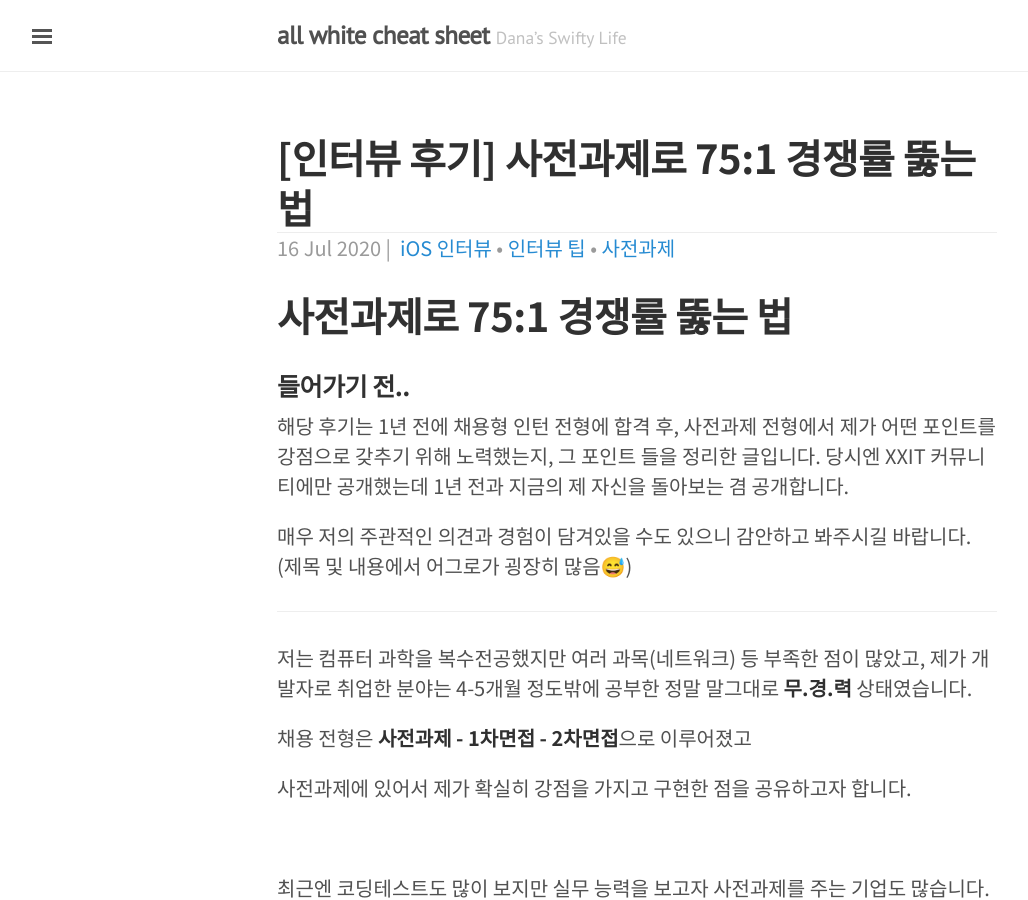
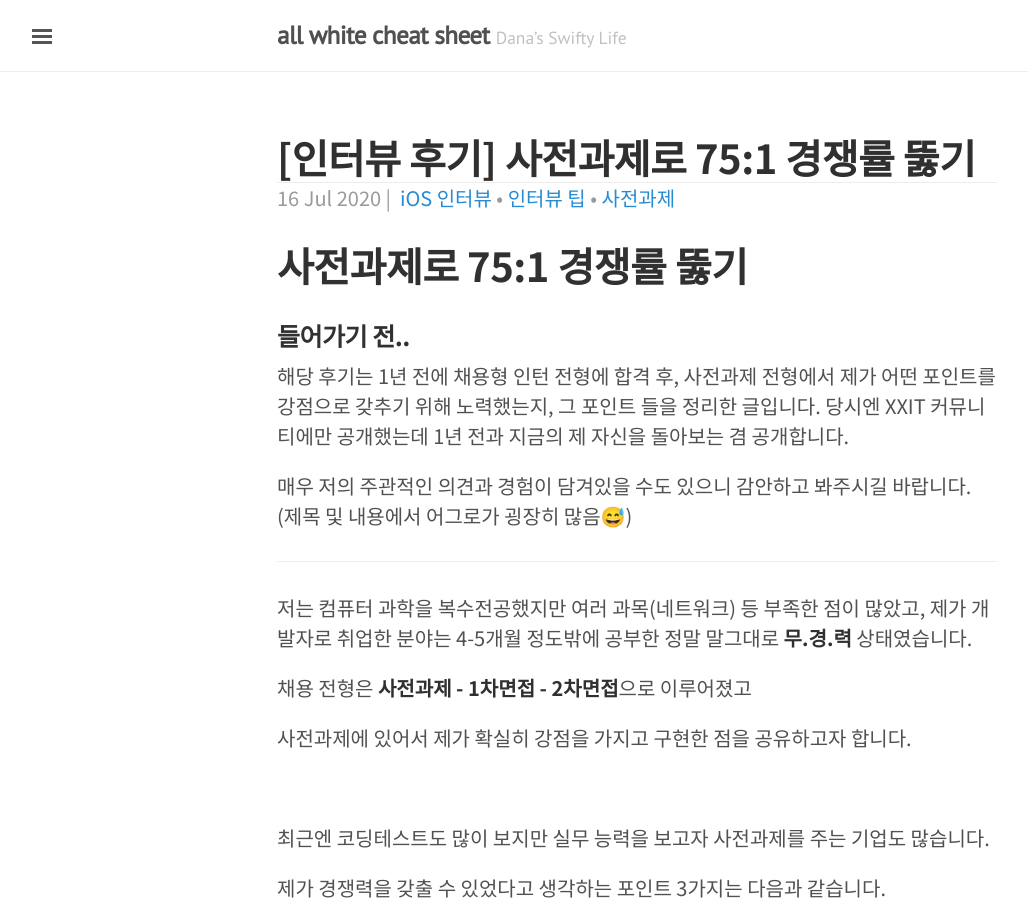
Before and after one commit to daheenallwhite/daheenallwhite.github.io, a Jekyll site: the page built from _posts/2020-07-16-Interview-Review.md, in a window 1280 px wide and 900 px high. Shown: the whole window, without its empty margins (3-1031 px from the left). Built offline with Jekyll 4.4.1, drawn with Linux system fonts in a browser that asks for light colours; nearby versions of some CDN libraries; comment, search, counter and statistics services are not loaded.

Commit message:
Modify title of post about interview

```diff
--- a/_posts/2020-07-16-Interview-Review.md
+++ b/_posts/2020-07-16-Interview-Review.md
@@ -1,17 +1,17 @@
 ---
 layout: post
-title:  "[인터뷰 후기] 사전과제로 75:1 경쟁률 뚫는 법"
+title:  "[인터뷰 후기] 사전과제로 75:1 경쟁률 뚫기"
 date:  2020-07-16 01:35:59
 author: Dana Lee
 categories: [iOS, Interview]
 tags: [iOS 인터뷰, 인터뷰 팁, 사전과제]
-lastmod : 2020-07-16 01:35:59
+lastmod : 2020-07-29 20:35:59
 sitemap :
   changefreq : weekly
   priority : 1.5
 ---
 
-# 사전과제로 75:1 경쟁률 뚫는 법
+# 사전과제로 75:1 경쟁률 뚫기
 
 
 
```
